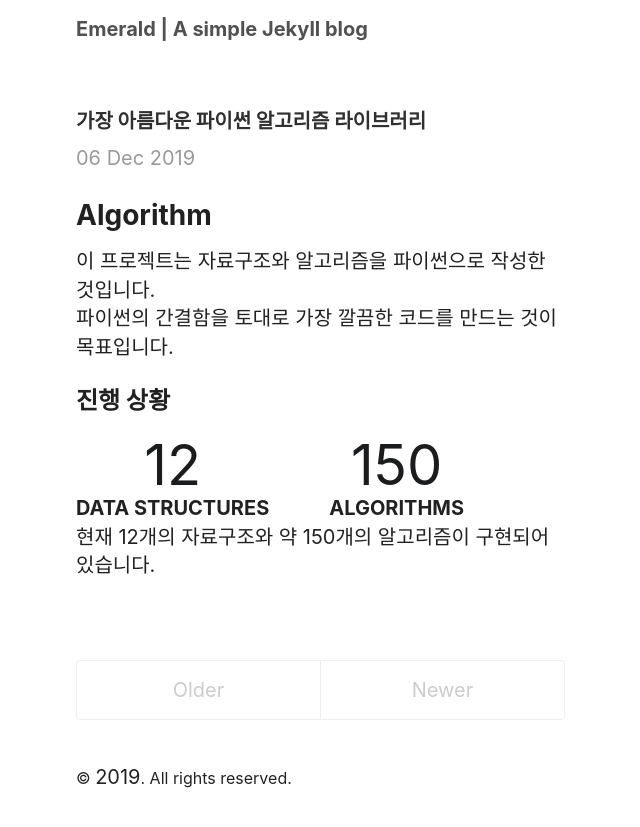
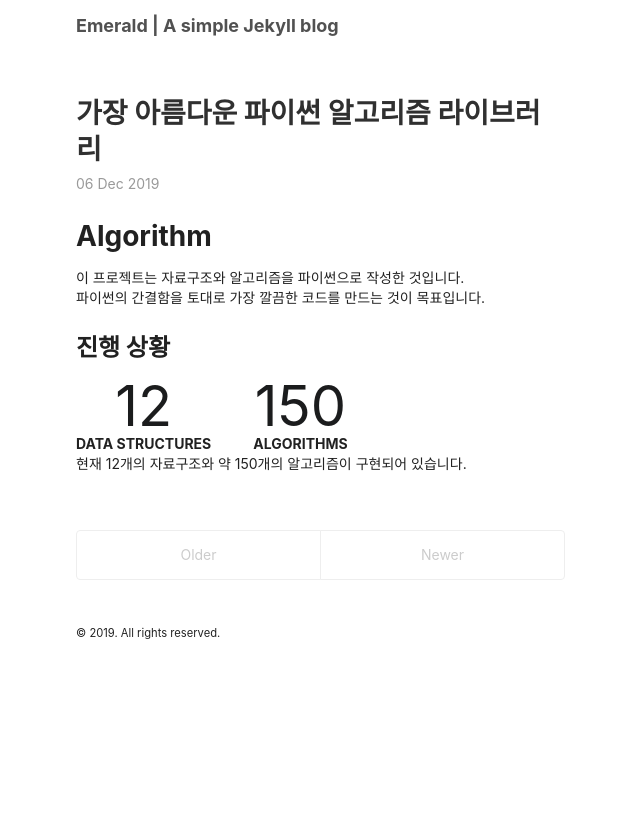
Before and after one commit to 19-2-SKKU-OSS/2019-2-OSS-L7, a Jekyll site: the page built from index.html, in a window 1280 px wide. Shown: the top 827 px of the page, without its empty margins (319-959 px from the left). Built offline with Jekyll 4.4.1, drawn with Linux system fonts in a browser that asks for light colours; nearby versions of some CDN libraries; some web fonts are replaced; the list of posts is cut into pages by our own code.

Commit message:
[Edit] Seperate font family and other font setting

```diff
--- a/_sass/_base.scss
+++ b/_sass/_base.scss
@@ -6,6 +6,7 @@
   -webkit-box-sizing: border-box;
      -moz-box-sizing: border-box;
           box-sizing: border-box;
+  font-family: $root-font-family !important;
 }
 
 html,
@@ -14,8 +15,7 @@ body {
   padding: 0;
 }
 
- * {
-  font-family: $root-font-family !important;
+html {
   font-size: $root-font-size;
   line-height: $root-line-height;
 
```
